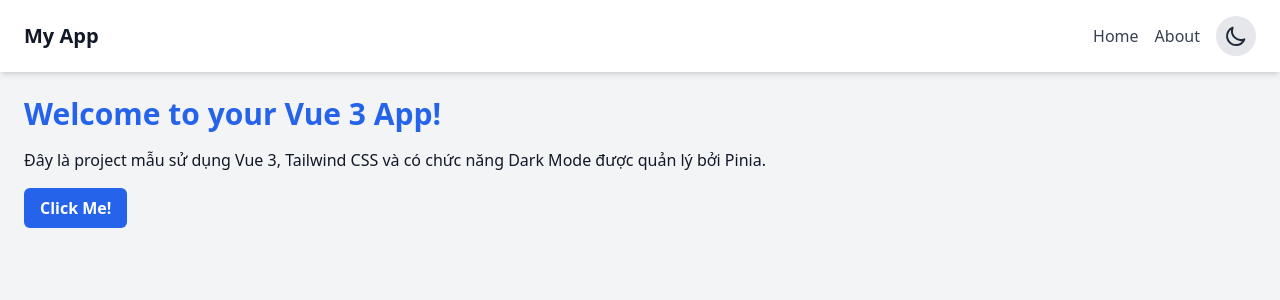
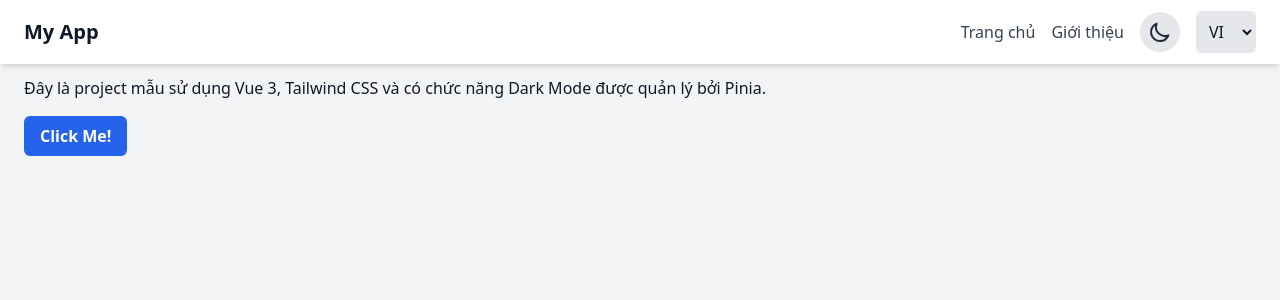
Before and after one commit to tranthiensonuet/vue-tailwind-portfolio-template, a Vue app: page / in a window 1280 px wide. Shown: the top 300 px of the page. Built offline with nearby package versions, Linux system fonts and the light colour scheme.

Commit message:
add multi lang

```diff
--- a/package.json
+++ b/package.json
@@ -16,6 +16,7 @@
   "dependencies": {
     "pinia": "^3.0.3",
     "vue": "^3.5.22",
+    "vue-i18n": "^11.1.12",
     "vue-router": "^4.6.3"
   },
   "devDependencies": {
--- /dev/null
+++ b/src/components/LanguageSwitcher.vue
@@ -0,0 +1,24 @@
+<script setup>
+import { useI18n } from 'vue-i18n'
+import { watch } from 'vue'
+
+const { locale, availableLocales } = useI18n()
+
+// Lưu ngôn ngữ đã chọn vào localStorage
+watch(locale, (newLocale) => {
+  localStorage.setItem('language', newLocale)
+})
+</script>
+
+<template>
+  <div>
+    <select
+      v-model="locale"
+      class="bg-gray-200 dark:bg-gray-700 text-gray-900 dark:text-gray-100 rounded-md p-2 border border-transparent focus:outline-none focus:ring-2 focus:ring-blue-500"
+    >
+      <option v-for="lang in availableLocales" :key="lang" :value="lang">
+        {{ lang.toUpperCase() }}
+      </option>
+    </select>
+  </div>
+</template>
--- a/src/components/MenuHeader.vue
+++ b/src/components/MenuHeader.vue
@@ -1,29 +1,116 @@
 <script setup>
+import { ref } from 'vue'
 import { RouterLink } from 'vue-router'
 import ThemeToggle from './ThemeToggle.vue'
+import LanguageSwitcher from './LanguageSwitcher.vue'
+
+// State để quản lý việc Bật/Tắt menu trên mobile
+const isMobileMenuOpen = ref(false)
+
+// Hàm để đóng menu (ví dụ: khi nhấn vào 1 link)
+const closeMobileMenu = () => {
+  isMobileMenuOpen.value = false
+}
 </script>
 
 <template>
-  <header class="bg-white dark:bg-gray-800 shadow-md transition-colors duration-300">
-    <nav class="container mx-auto px-6 py-4 flex justify-between items-center">
-      <div class="text-xl font-bold text-gray-900 dark:text-white">My App</div>
+  <div>
+    <header
+      class="fixed top-0 left-0 w-full z-50 bg-white dark:bg-gray-800 shadow-md transition-colors duration-300"
+    >
+      <nav class="container mx-auto px-6 h-16 flex justify-between items-center">
+        <RouterLink to="/" class="text-xl font-bold text-gray-900 dark:text-white">
+          My App
+        </RouterLink>
 
-      <div class="flex items-center space-x-4">
+        <div class="hidden md:flex items-center space-x-4">
           <RouterLink
             to="/"
             class="text-gray-700 dark:text-gray-200 hover:text-blue-500 dark:hover:text-blue-400"
+          >
+            {{ $t('header.home') }}
+          </RouterLink>
+          <RouterLink
+            to="/about"
+            class="text-gray-700 dark:text-gray-200 hover:text-blue-500 dark:hover:text-blue-400"
+          >
+            {{ $t('header.about') }}
+          </RouterLink>
+
+          <ThemeToggle />
+          <LanguageSwitcher />
+        </div>
+
+        <div class="md:hidden">
+          <button
+            @click="isMobileMenuOpen = !isMobileMenuOpen"
+            class="p-2 rounded-md text-gray-700 dark:text-gray-200 hover:bg-gray-100 dark:hover:bg-gray-700"
+            aria-label="Toggle mobile menu"
+          >
+            <svg
+              v-if="isMobileMenuOpen"
+              xmlns="http://www.w3.org/2000/svg"
+              class="h-6 w-6"
+              fill="none"
+              viewBox="0 0 24 24"
+              stroke="currentColor"
+              stroke-width="2"
+            >
+              <path stroke-linecap="round" stroke-linejoin="round" d="M6 18L18 6M6 6l12 12" />
+            </svg>
+            <svg
+              v-else
+              xmlns="http://www.w3.org/2000/svg"
+              class="h-6 w-6"
+              fill="none"
+              viewBox="0 0 24 24"
+              stroke="currentColor"
+              stroke-width="2"
+            >
+              <path stroke-linecap="round" stroke-linejoin="round" d="M4 6h16M4 12h16m-7 6h7" />
+            </svg>
+          </button>
+        </div>
+      </nav>
+    </header>
+
+    <transition
+      enter-active-class="transition ease-out duration-200"
+      enter-from-class="transform opacity-0 -translate-y-4"
+      enter-to-class="transform opacity-100 translate-y-0"
+      leave-active-class="transition ease-in duration-150"
+      leave-from-class="transform opacity-100 translate-y-0"
+      leave-to-class="transform opacity-0 -translate-y-4"
+    >
+      <div
+        v-if="isMobileMenuOpen"
+        class="fixed top-16 left-0 w-full z-40 p-6 bg-white dark:bg-gray-800 shadow-xl rounded-b-lg md:hidden"
+      >
+        <nav class="flex flex-col space-y-4">
+          <RouterLink
+            to="/"
+            @click="closeMobileMenu"
+            class="block py-2 text-gray-700 dark:text-gray-200 hover:text-blue-500 dark:hover:text-blue-400"
           >
             Home
           </RouterLink>
           <RouterLink
             to="/about"
-          class="text-gray-700 dark:text-gray-200 hover:text-blue-500 dark:hover:text-blue-400"
+            @click="closeMobileMenu"
+            class="block py-2 text-gray-700 dark:text-gray-200 hover:text-blue-500 dark:hover:text-blue-400"
           >
             About
           </RouterLink>
 
+          <div class="pt-4 border-t border-gray-200 dark:border-gray-700">
             <ThemeToggle />
           </div>
+
+          <div class="pt-4 border-t border-gray-200 dark:border-gray-700">
+            <LanguageSwitcher />
+          </div>
         </nav>
-  </header>
+      </div>
+    </transition>
+  </div>
 </template>
--- /dev/null
+++ b/src/locales/en.json
@@ -0,0 +1,6 @@
+{
+  "header": {
+    "home": "Home",
+    "about": "About"
+  }
+}
--- /dev/null
+++ b/src/locales/vi.json
@@ -0,0 +1,6 @@
+{
+  "header": {
+    "home": "Trang chủ",
+    "about": "Giới thiệu"
+  }
+}
--- a/src/main.js
+++ b/src/main.js
@@ -3,12 +3,42 @@ import './assets/main.css'
 import { createApp } from 'vue'
 import { createPinia } from 'pinia'
 
+import { createI18n } from 'vue-i18n' // đã ngôn ngữ
+// Import các file ngôn ngữ
+import viMessages from './locales/vi.json'
+import enMessages from './locales/en.json'
+
 import App from './App.vue'
 import router from './router'
 
+// lấy ngôn ngữ khi khởi động
+function getStartingLocale() {
+  const savedLanguage = localStorage.getItem('language')
+
+  // Kiểm tra xem ngôn ngữ đã lưu có trong danh sách hỗ trợ không
+  if (savedLanguage && ['en', 'vi'].includes(savedLanguage)) {
+    return savedLanguage
+  }
+
+  // Mặc định trả về 'vi'
+  return 'vi'
+}
+
 const app = createApp(App)
+
+// Cấu hình i18n
+const i18n = createI18n({
+  legacy: false, // Bắt buộc phải có để dùng Composition API (Vue 3)
+  locale: getStartingLocale(), // Ngôn ngữ mặc định
+  fallbackLocale: 'en', // Ngôn ngữ dự phòng nếu 'vi' bị thiếu key
+  messages: {
+    vi: viMessages, // Định nghĩa messages cho 'vi'
+    en: enMessages, // Định nghĩa messages cho 'en'
+  },
+})
 
 app.use(createPinia())
 app.use(router)
+app.use(i18n)
 
 app.mount('#app')
```
Also changed, not shown: 1 other file (tests, documents, lock files or other folders). Lines whose indentation alone changed are shown as unchanged.
